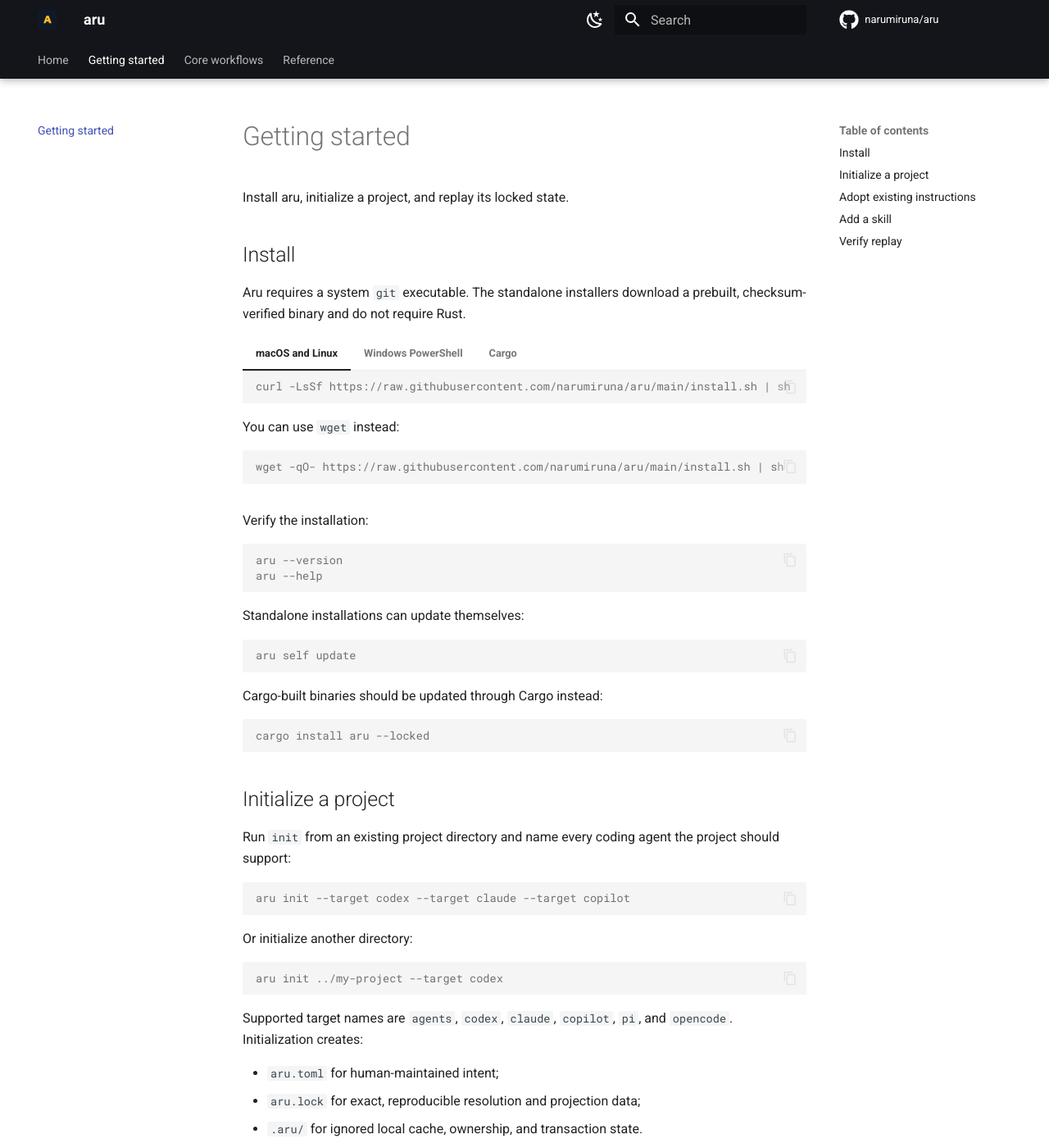
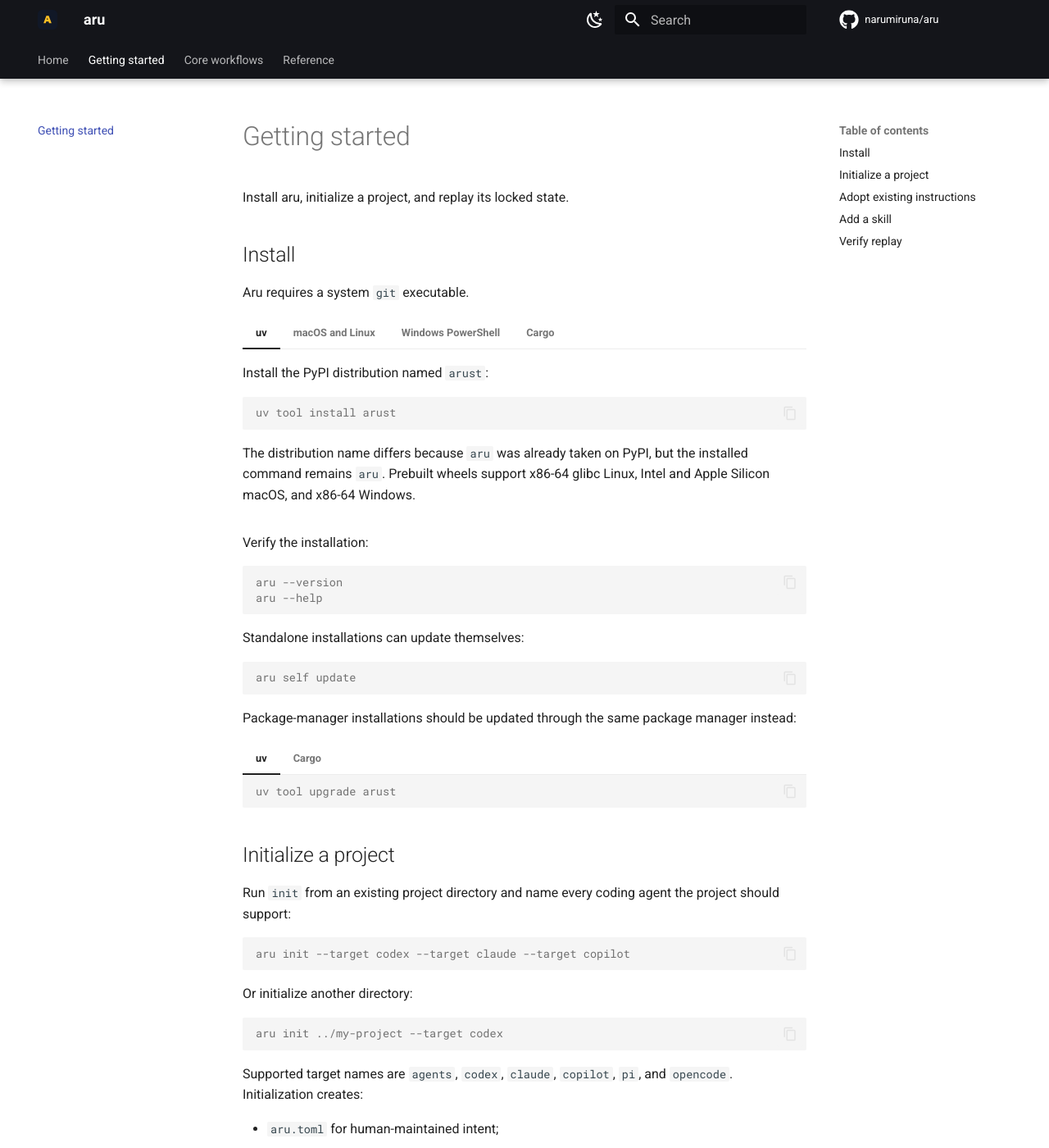
Before and after one commit to narumiruna/aru, an MkDocs documentation site: the page built from docs/public/getting-started.md, in a window 1280 px wide and 1400 px high. Shown: the whole window at 82% size. Built offline with MkDocs 1.6.1 and Material for MkDocs 9.7.7, drawn with Linux system fonts in a browser that asks for light colours; comment, search, counter and statistics services are not loaded.

Commit message:
feat(distribution): add uv tool installation

````diff
--- a/docs/public/getting-started.md
+++ b/docs/public/getting-started.md
@@ -4,9 +4,22 @@ Install aru, initialize a project, and replay its locked state.
 
 ## Install
 
-Aru requires a system `git` executable. The standalone installers download a prebuilt, checksum-verified binary and do not require Rust.
+Aru requires a system `git` executable.
+
+=== "uv"
+
+    Install the PyPI distribution named `arust`:
+
+    ```console
+    uv tool install arust
+    ```
+
+    The distribution name differs because `aru` was already taken on PyPI, but the installed command remains `aru`.
+    Prebuilt wheels support x86-64 glibc Linux, Intel and Apple Silicon macOS, and x86-64 Windows.
 
 === "macOS and Linux"
+
+    The standalone installer downloads a prebuilt, checksum-verified binary and does not require Rust.
 
     ```console
     curl -LsSf https://raw.githubusercontent.com/narumiruna/aru/main/install.sh | sh
@@ -43,11 +56,19 @@ Standalone installations can update themselves:
 aru self update
 ```
 
-Cargo-built binaries should be updated through Cargo instead:
+Package-manager installations should be updated through the same package manager instead:
 
-```console
-cargo install aru --locked
-```
+=== "uv"
+
+    ```console
+    uv tool upgrade arust
+    ```
+
+=== "Cargo"
+
+    ```console
+    cargo install aru --locked
+    ```
 
 ## Initialize a project
 
````
Also changed, not shown: README.md (+15 -2 lines), docs/releasing.md (+37 -9 lines), pyproject.toml (+26 -4 lines), 5 other files.
